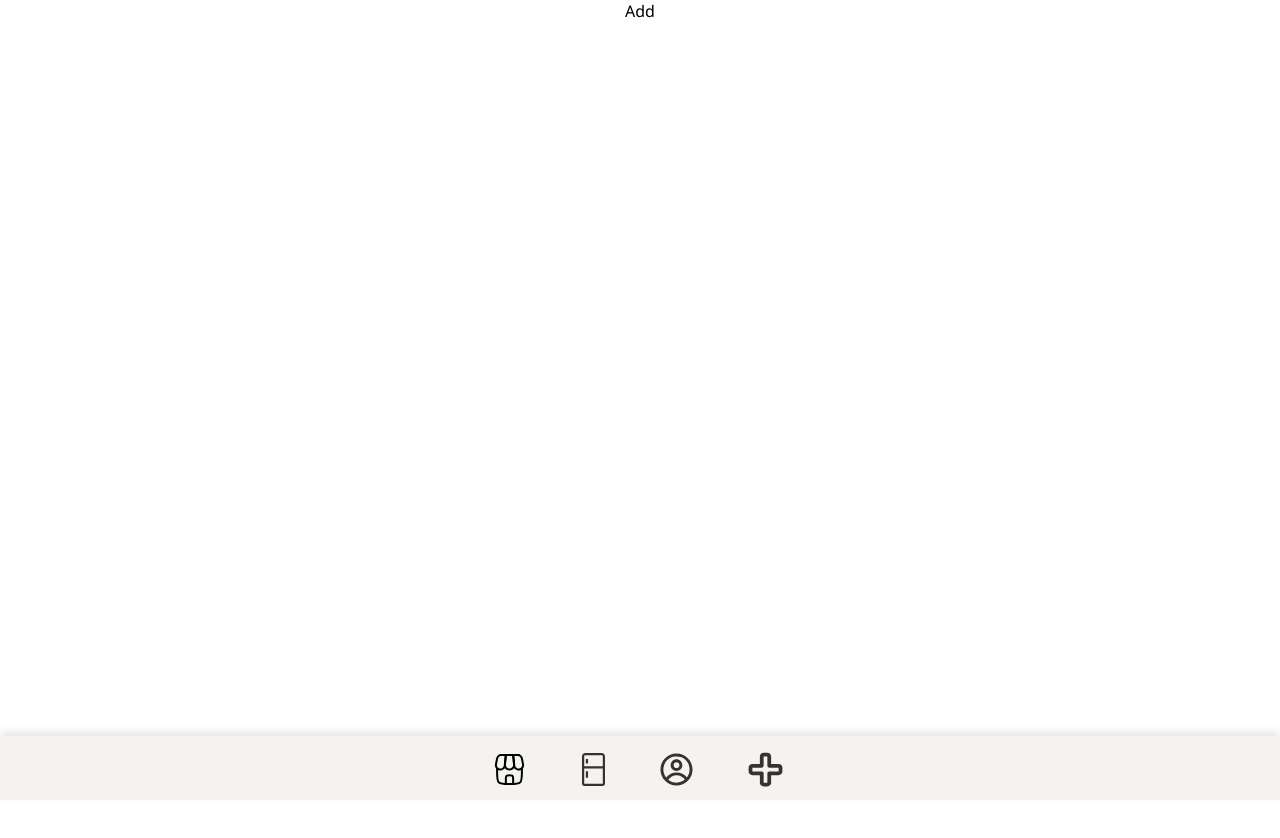
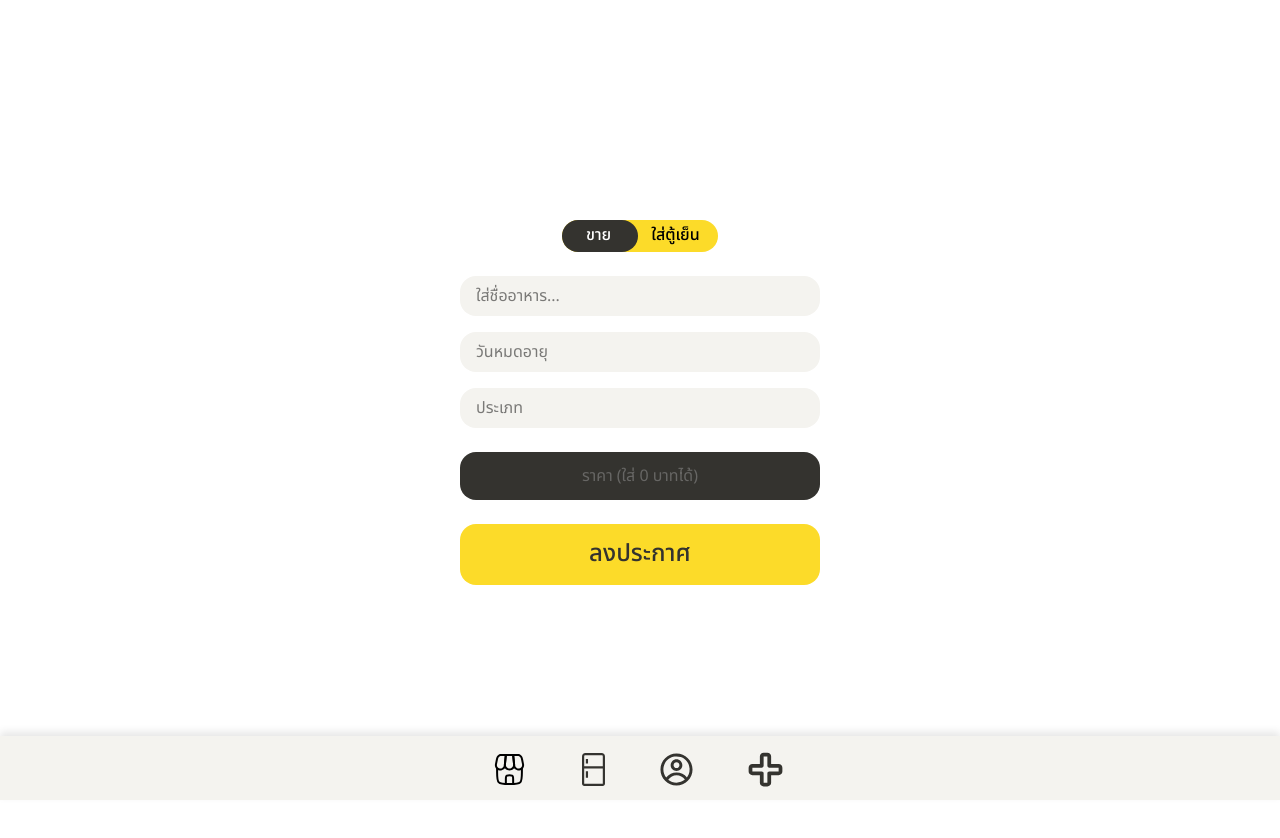
Before and after one commit to sorawiss/MaiBood, a React (Vite) app in the folder client/: page /add in a window 1280 px wide. Shown: the top 838 px of the page. Before the commit the page ends 800 px from the top, so only its background shows below. Built offline with nearby package versions, Linux system fonts and the light colour scheme.

Commit message:
Feat: fill the blank add component to full page

```diff
--- a/client/src/coponents/Add.jsx
+++ b/client/src/coponents/Add.jsx
@@ -1,8 +1,59 @@
-import React from 'react'
+import React, { useState }  from 'react'
+import '../section/style/Add.css'
 
 function Add() {
     return (
-      <div>Add</div>
+      <div className='overall min-h-screen bg-white-bg w-full flex '>
+
+        <div className="add-wrapper">
+
+          <div className="sell-fridge">
+            <div className="text-wrapper">
+              <p className='sell'>ขาย</p>
+              <p className='fridge'>ใส่ตู้เย็น</p>
+            </div>
+            <div className="slide-bar" ></div>
+          </div>
+
+          <div className="details">
+            <div className="food-details">
+              <div className="add-detail">
+                <input
+                  type="text"
+                  placeholder="ใส่ชื่ออาหาร..."
+                  className="foodname-input"
+                />
+              </div>
+              <div className="add-detail">
+                <input
+                  type="text"
+                  placeholder="วันหมดอายุ"
+                  className="exp-input"
+                />
+              </div>
+              <div className="add-detail">
+                <input
+                  type="text"
+                  placeholder="ประเภท"
+                  className="category-input"
+                />
+              </div>
+            </div>
+            <div className="price">
+              <input
+                type="text"
+                placeholder="ราคา (ใส่ 0 บาทได้)"
+                className="price-input"
+              />
+            </div>
+            <div className="post">
+              <p className='add-post'>ลงประกาศ</p>
+            </div>
+          </div>
+
+        </div>
+
+      </div>
     )
   }
 
--- /dev/null
+++ b/client/src/section/style/Add.css
@@ -0,0 +1,105 @@
+/*overall*/
+
+.overall {
+    justify-content: center;
+    align-items: center;
+}
+
+/*add-wrapper*/
+
+.add-wrapper {
+    width: 22.5rem;
+    height: 22.5rem;
+    background-color: var(--color-white-bg);
+    display: flex;
+    flex-direction: column;
+    align-items: center;
+}
+
+.sell-fridge {
+    width: 9.75rem;
+    height: 2rem;
+    background-color: var(--color-aceent);
+    border-radius: 16px;
+    position: relative;
+}
+
+.text-wrapper {
+    position: absolute;
+    display: flex;
+    padding-left: 1.5rem;
+    gap: 2.5rem;
+    padding-top: 0.2rem;
+}
+
+.sell {
+    color: var(--color-white-bg);
+}
+
+.slide-bar {
+    width: 4.75rem;
+    height: 2rem;
+    background-color: var(--color-primary);
+    border-radius: 16px;
+}
+
+.details {
+    margin-top: 1.5rem;
+    height: 19.5rem;
+    width: 100%;
+    display: flex;
+    flex-direction: column;
+    align-items: center;
+    justify-content: center;
+    gap: 1.5rem;
+}
+
+.food-details {
+    width: 100%;
+    height: 9.5rem;
+    display: flex;
+    flex-direction: column;
+    justify-content: center;
+    align-items: center;
+    gap: 1rem;
+}
+
+.add-detail {
+    width: 100%;
+    height: 2.5rem;
+    background-color: var(--color-background);
+    border-radius: 16px;
+    display: flex;
+    align-items: center;
+    padding-left: 1rem;
+}
+
+.price {
+    width: 100%;
+    height: 3rem;
+    background-color: var(--color-primary);
+    border-radius: 16px;
+    display: flex;
+    align-items: center;
+    justify-content: center;
+}
+
+.price-input {
+    color: var(--color-secondary);
+    text-align: center;
+}
+
+.post {
+    width: 100%;
+    height: 3.8rem;
+    background-color: var(--color-aceent);
+    border-radius: 16px;
+    display: flex;
+    align-items: center;
+    justify-content: center;
+}
+
+.add-post {
+    color: var(--color-primary);
+    font-size: 1.5rem;
+}
--- a/client/src/section/style/Home.css
+++ b/client/src/section/style/Home.css
@@ -132,6 +132,7 @@
     display: flex;
     align-items: center;
     justify-content: center;
+    opacity: 70%;
 }
 
 .exp {
```
